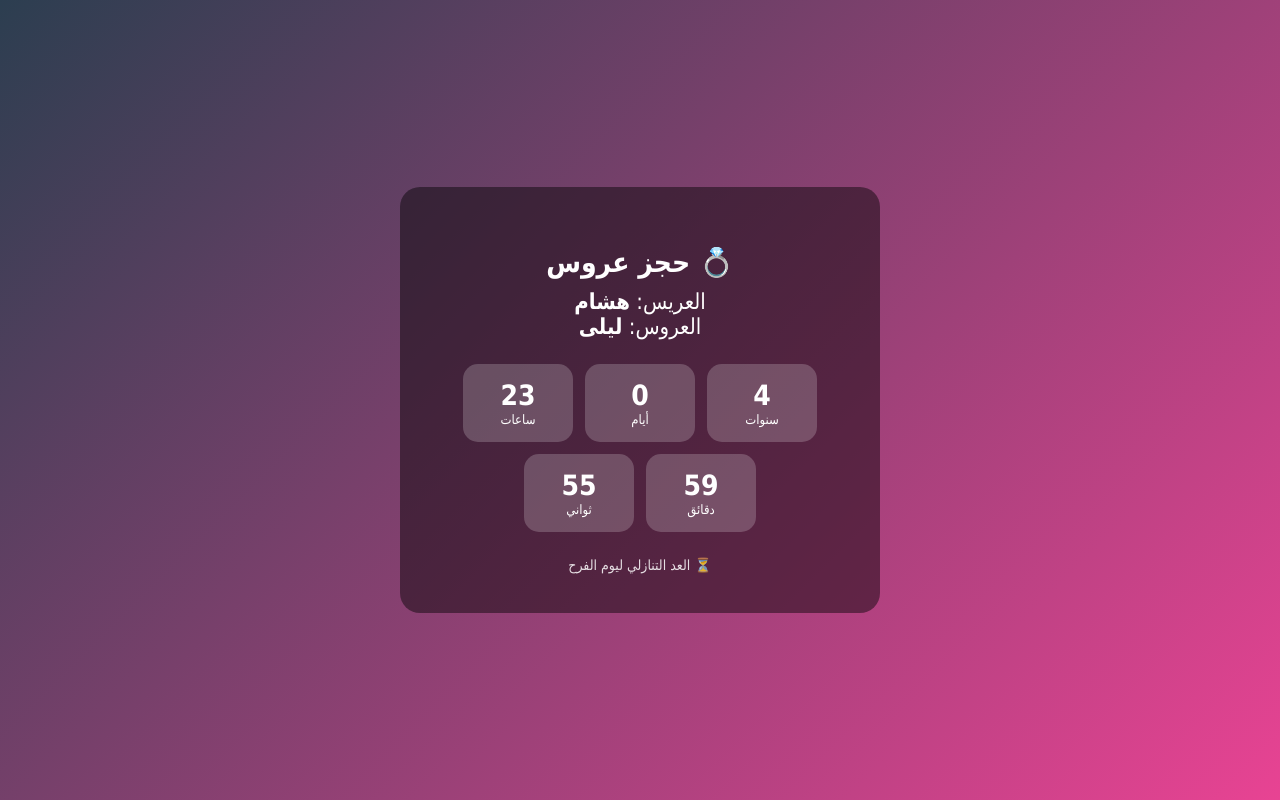
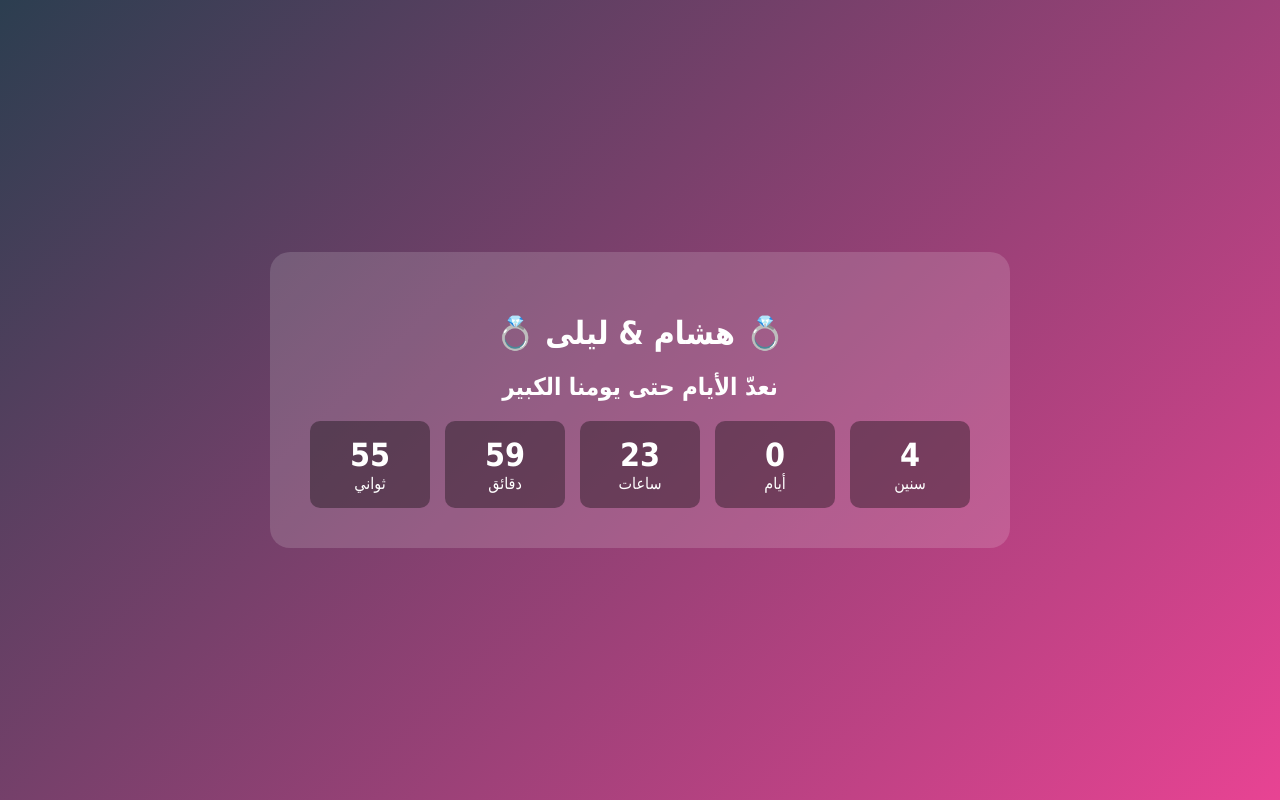
Before and after one commit to c2exe123-create/weddingg, a plain HTML site: page index.html in a window 1280 px wide. Drawn offline with Linux system fonts and the light colour scheme.

Commit message:
Update index.html

```diff
--- a/index.html
+++ b/index.html
@@ -2,116 +2,88 @@
 <html lang="ar">
 <head>
 <meta charset="UTF-8">
-<title>حجز عروس</title>
+<title>Hisham & Laila</title>
 <meta name="viewport" content="width=device-width, initial-scale=1.0">
+
 <style>
-body{
-    margin:0;
-    height:100vh;
-    display:flex;
-    justify-content:center;
-    align-items:center;
-    background:linear-gradient(135deg,#2c3e50,#e84393);
-    font-family:Tahoma, Arial;
-    color:white;
-    direction:rtl;
+body {
+  margin: 0;
+  height: 100vh;
+  background: linear-gradient(135deg, #2c3e50, #e84393);
+  display: flex;
+  justify-content: center;
+  align-items: center;
+  font-family: Tahoma, Arial;
+  color: white;
+  direction: rtl;
 }
-.card{
-    background:rgba(0,0,0,0.45);
-    padding:40px 30px;
-    border-radius:20px;
-    text-align:center;
-    max-width:420px;
-    width:90%;
+
+.container {
+  background: rgba(255,255,255,0.15);
+  padding: 40px;
+  border-radius: 20px;
+  text-align: center;
 }
-h1{
-    margin-bottom:10px;
-    font-size:28px;
+
+.countdown {
+  display: flex;
+  gap: 15px;
+  justify-content: center;
+  flex-wrap: wrap;
 }
-.names{
-    font-size:22px;
-    margin-bottom:25px;
+
+.box {
+  background: rgba(0,0,0,0.35);
+  padding: 15px;
+  border-radius: 10px;
+  min-width: 90px;
 }
-.timer{
-    display:flex;
-    flex-wrap:wrap;
-    gap:12px;
-    justify-content:center;
-}
-.box{
-    background:rgba(255,255,255,0.2);
-    padding:15px;
-    border-radius:15px;
-    min-width:80px;
-}
-.number{
-    font-size:28px;
-    font-weight:bold;
-}
-.label{
-    font-size:13px;
-}
-.footer{
-    margin-top:25px;
-    font-size:14px;
-    opacity:0.85;
+
+.num {
+  font-size: 32px;
+  font-weight: bold;
 }
 </style>
 </head>
 
 <body>
-<div class="card">
-    <h1>💍 حجز عروس</h1>
-    <div class="names">
-        العريس: <b>هشام</b><br>
-        العروس: <b>ليلى</b>
-    </div>
 
-    <div class="timer">
-        <div class="box"><div class="number" id="years">0</div><div class="label">سنوات</div></div>
-        <div class="box"><div class="number" id="days">0</div><div class="label">أيام</div></div>
-        <div class="box"><div class="number" id="hours">0</div><div class="label">ساعات</div></div>
-        <div class="box"><div class="number" id="minutes">0</div><div class="label">دقائق</div></div>
-        <div class="box"><div class="number" id="seconds">0</div><div class="label">ثواني</div></div>
-    </div>
+<div class="container">
+  <h1>💍 هشام & ليلى 💍</h1>
+  <h2>نعدّ الأيام حتى يومنا الكبير</h2>
 
-    <div class="footer">
-        ⏳ العد التنازلي ليوم الفرح
-    </div>
+  <div class="countdown">
+    <div class="box"><div class="num" id="y"></div>سنين</div>
+    <div class="box"><div class="num" id="d"></div>أيام</div>
+    <div class="box"><div class="num" id="h"></div>ساعات</div>
+    <div class="box"><div class="num" id="m"></div>دقائق</div>
+    <div class="box"><div class="num" id="s"></div>ثواني</div>
+  </div>
 </div>
 
 <script>
-const now = new Date();
-const target = new Date(
-    now.getFullYear() + 4,
-    now.getMonth(),
-    now.getDate(),
-    now.getHours(),
-    now.getMinutes(),
-    now.getSeconds()
-);
+const target = new Date();
+target.setFullYear(target.getFullYear() + 4);
 
-function updateCountdown(){
-    const current = new Date();
-    let diff = target - current;
-    if(diff < 0) diff = 0;
+setInterval(() => {
+  const now = new Date();
+  let diff = target - now;
 
-    const seconds = Math.floor(diff / 1000) % 60;
-    const minutes = Math.floor(diff / (1000 * 60)) % 60;
-    const hours   = Math.floor(diff / (1000 * 60 * 60)) % 24;
-    const totalDays = Math.floor(diff / (1000 * 60 * 60 * 24));
-    const years = Math.floor(totalDays / 365);
-    const days  = totalDays % 365;
+  const s = Math.floor(diff/1000)%60;
+  const m = Math.floor(diff/60000)%60;
+  const h = Math.floor(diff/3600000)%24;
+  const days = Math.floor(diff/86400000);
+  const y = Math.floor(days/365);
+  const d = days%365;
 
-    document.getElementById("years").textContent = years;
-    document.getElementById("days").textContent = days;
-    document.getElementById("hours").textContent = hours;
-    document.getElementById("minutes").textContent = minutes;
-    document.getElementById("seconds").textContent = seconds;
-}
+  yEl=y;
+  document.getElementById("y").innerText=y;
+  document.getElementById("d").innerText=d;
+  document.getElementById("h").innerText=h;
+  document.getElementById("m").innerText=m;
+  document.getElementById("s").innerText=s;
+},1000);
+</script>
 
-updateCountdown();
-setInterval(updateCountdown,1000);
-</script>
 </body>
 </html>
```
